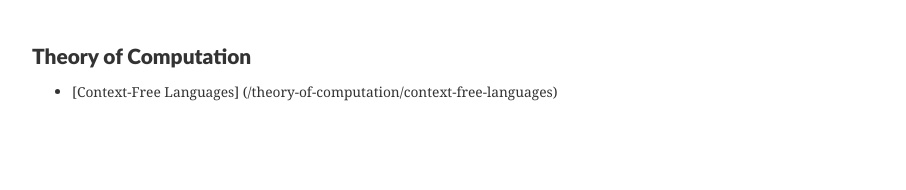
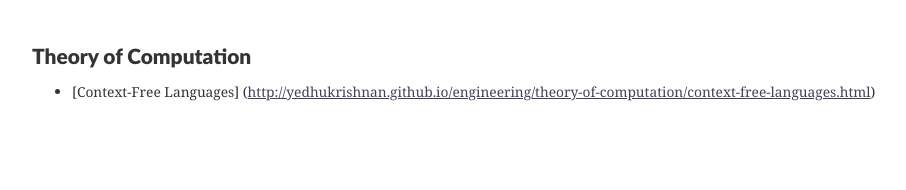
Before and after one commit to yedhukrishnan/engineering, a plain HTML site: page theory-of-computation/index.html in a window 1280 px wide. Shown: the whole page, without its empty margins (151-1057 px from the left). Drawn offline with Linux system fonts and the light colour scheme; a web font is replaced by a local one.

Commit message:
Fix links inside Theory of Computation

```diff
--- a/theory-of-computation/theory-of-computation.html
+++ b/theory-of-computation/index.html
@@ -2,7 +2,7 @@
 <html style='font-size:11px !important'>
 <head>
 <meta charset='UTF-8'><meta name='viewport' content='width=device-width initial-scale=1'>
-<title>theory-of-computation.md</title><style type='text/css'>html, body {overflow-x: initial !important;}html { font-size: 14px; background-color: rgb(255, 255, 255); color: rgb(51, 51, 51); }
+<title>index.md</title><style type='text/css'>html, body {overflow-x: initial !important;}html { font-size: 14px; background-color: rgb(255, 255, 255); color: rgb(51, 51, 51); }
 body { margin: 0px; padding: 0px; height: auto; bottom: 0px; top: 0px; left: 0px; right: 0px; font-family: 'Helvetica Neue', Helvetica, Arial, sans-serif; font-size: 1rem; line-height: 1.42857143; overflow-x: hidden; background-image: inherit; background-size: inherit; background-attachment: inherit; background-origin: inherit; background-clip: inherit; background-color: inherit; background-position: inherit inherit; background-repeat: inherit inherit; }
 a:active, a:hover { outline: 0px; }
 .in-text-selection, ::selection { background-color: rgb(181, 214, 252); text-shadow: none; background-position: initial initial; background-repeat: initial initial; }
@@ -612,6 +612,6 @@ a {
 </style>
 </head>
 <body class='typora-export' >
-<div  id='write'  class = 'is-mac'><h3><a name='header-c1' class='md-header-anchor '></a>Theory of Computation</h3><ul><li>[Context-Free Languages] (/theory-of-computation/context-free-languages)</li></ul><p></p></div>
+<div  id='write'  class = 'is-mac'><h3><a name='header-c1' class='md-header-anchor '></a>Theory of Computation</h3><ul><li>[Context-Free Languages] (<a href='http://yedhukrishnan.github.io/engineering/theory-of-computation/context-free-languages.html' target='_blank' >http://yedhukrishnan.github.io/engineering/theory-of-computation/context-free-languages.html</a>)</li></ul></div>
 </body>
 </html>
```
Also changed, not shown: 2 other files.
